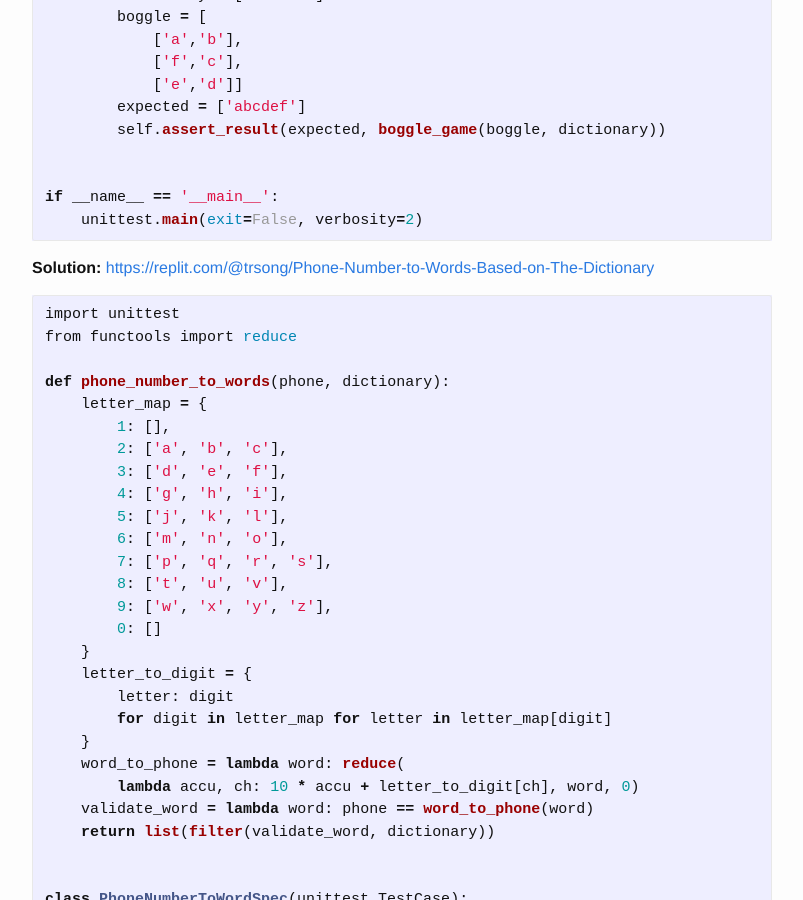
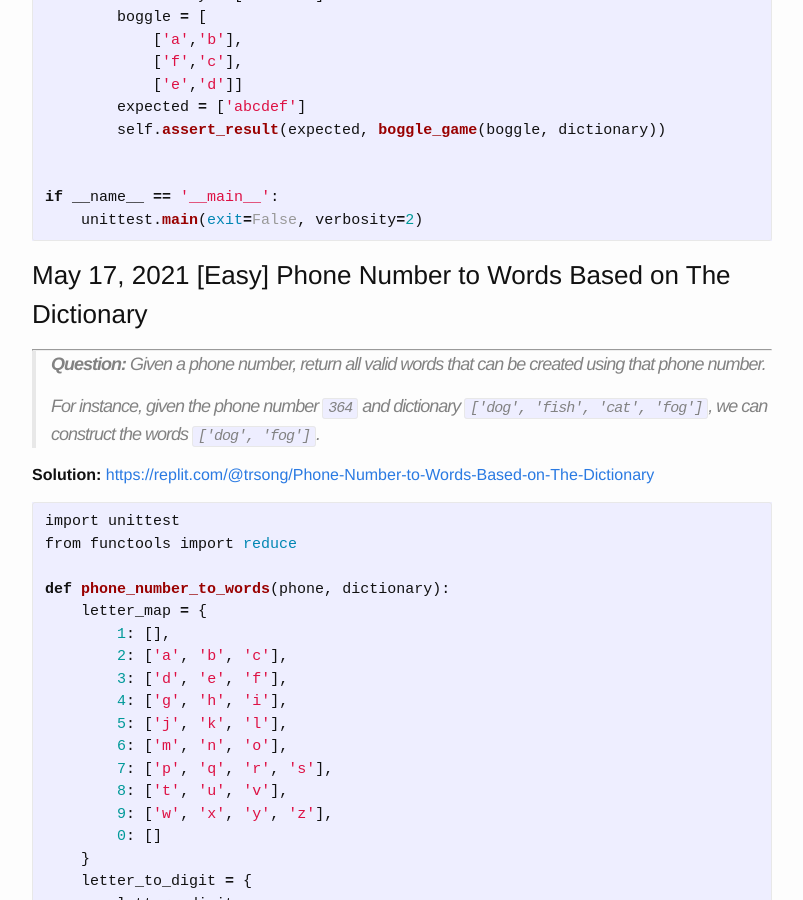
Before and after one commit to trsong/trsong.github.io, a Jekyll site: the page built from _posts/2021-05-01-DailyQuestionsMay.md, in a window 1280 px wide and 900 px high, scrolled down 4513 px. Shown: the whole window, without its empty margins (238-1041 px from the left). Built offline with Jekyll 4.4.1, drawn with Linux system fonts in a browser that asks for light colours; some of the changed text lies outside the part shown.

Commit message:
Move previous question to correct location

````diff
--- a/_posts/2021-05-01-DailyQuestionsMay.md
+++ b/_posts/2021-05-01-DailyQuestionsMay.md
@@ -185,6 +185,14 @@ class BoggleGamedSpec(unittest.TestCase):
 if __name__ == '__main__':
     unittest.main(exit=False, verbosity=2)
 ```
+
+
+### May 17, 2021 \[Easy\] Phone Number to Words Based on The Dictionary
+---
+> **Question:** Given a phone number, return all valid words that can be created using that phone number.
+>
+> For instance, given the phone number `364` and dictionary `['dog', 'fish', 'cat', 'fog']`, we can construct the words `['dog', 'fog']`.
+
 
 **Solution:** [https://replit.com/@trsong/Phone-Number-to-Words-Based-on-The-Dictionary](https://replit.com/@trsong/Phone-Number-to-Words-Based-on-The-Dictionary)
 ```py
````
Also changed, not shown: other parts of _posts/2021-05-01-DailyQuestionsMay.md (+0 -6 lines).
